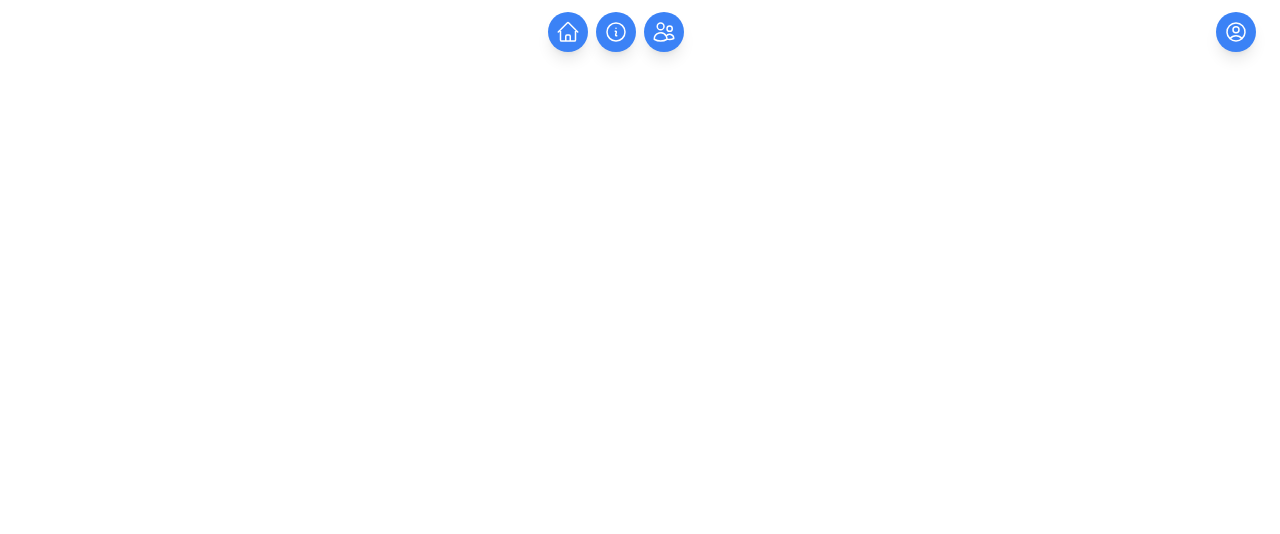
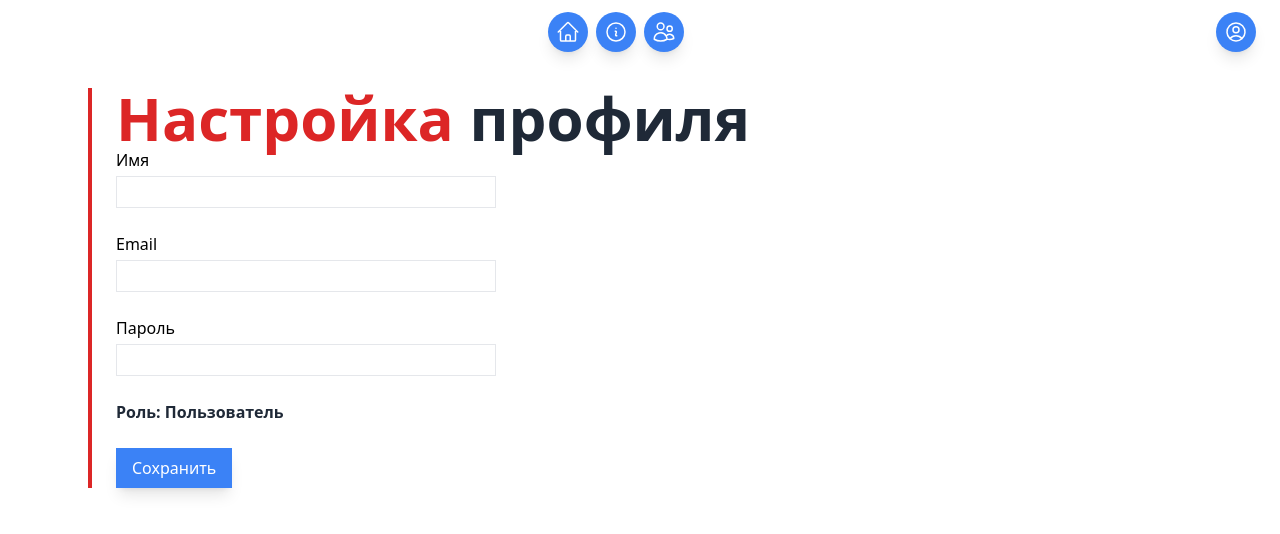
Before and after one commit to Kundakchan/ssr-task-manager, a Nuxt app: page /profile in a window 1280 px wide. Shown: the top 534 px of the page. Built offline with nearby package versions, Linux system fonts and the light colour scheme.

Commit message:
[6] - add profile page

```diff
--- a/pages/profile/index.vue
+++ b/pages/profile/index.vue
@@ -1,5 +1,40 @@
 <script lang="ts" setup></script>
 
 <template>
-  <div />
+  <section class="px-6 sm:py-6">
+    <div class="pl-6 border-l-4 border-red-600 sm:ml-16">
+      <h1 class="font-bold text-gray-800 text-3xl sm:text-6xl">
+        <span class="text-red-600">Настройка</span> профиля
+      </h1>
+      <form class="w-full sm:w-3/4 md:w-2/3 lg:w-1/2 xl:w-1/3 grid gap-6">
+        <InputBase id="username">
+          <template #label>
+            Имя
+          </template>
+        </InputBase>
+        <InputBase
+          id="email"
+          type="email"
+        >
+          <template #label>
+            Email
+          </template>
+        </InputBase>
+        <InputBase
+          id="password"
+          type="password"
+        >
+          <template #label>
+            Пароль
+          </template>
+        </InputBase>
+        <span class=" text-gray-800 font-bold">Роль: Пользователь</span>
+        <div>
+          <ButtonBase type="primary">
+            Сохранить
+          </ButtonBase>
+        </div>
+      </form>
+    </div>
+  </section>
 </template>
```
